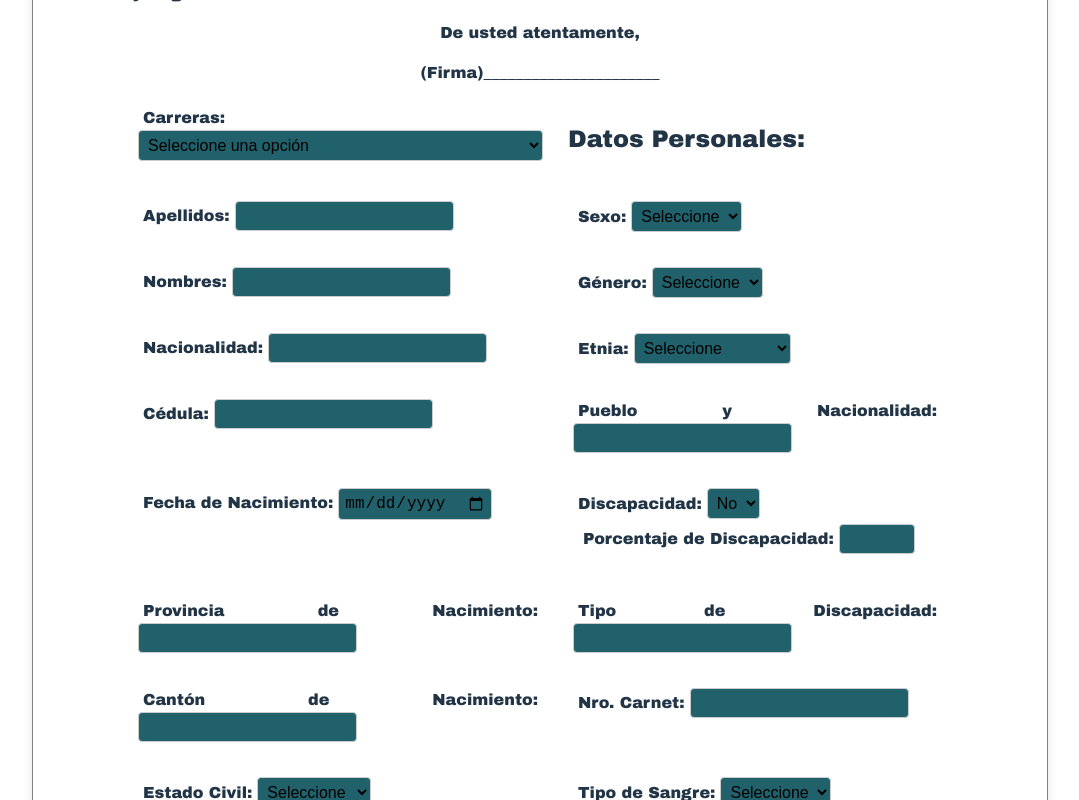
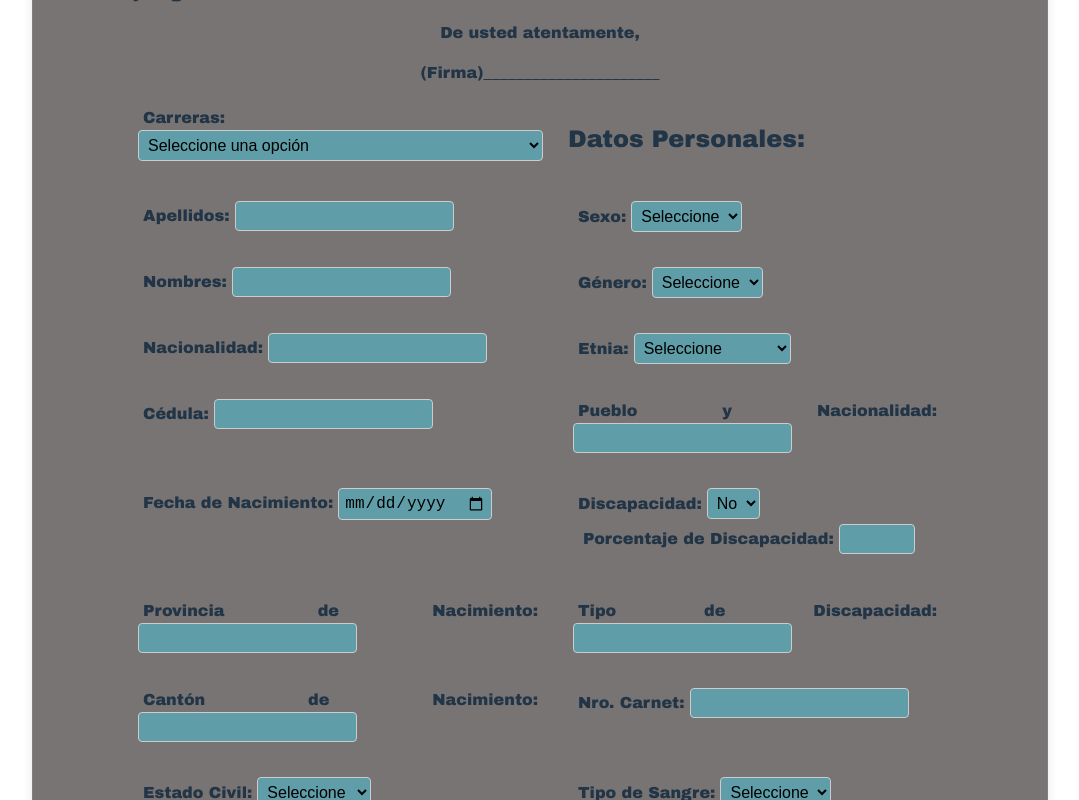
Before and after one commit to JuanISolis/frontend, a React (Vite) app: page /istec in a window 1280 px wide. Shown: the part 880-1680 px from the top of the page, without its empty margins (100-1179 px from the left). Built offline with nearby package versions, Linux system fonts and the light colour scheme.

Commit message:
provincia fix

```diff
--- a/src/formulario/FormularioIS.css
+++ b/src/formulario/FormularioIS.css
@@ -5,14 +5,15 @@
   border: 1px grey solid;
   border-radius: 18px;
   box-shadow: 0px 0px 10px rgba(0, 0, 0, 0.1);
+  background-color: rgba(85, 78, 78, 0.785);
 }
 
 input {
-  background-color: rgb(33, 97, 107);
+  background-color: rgb(95, 158, 168);
 }
 
 select {
-  background-color: rgb(33, 97, 107);
+  background-color: rgb(95, 158, 168);
 }
 
 h1 {
--- a/src/formulario/ISTEC.jsx
+++ b/src/formulario/ISTEC.jsx
@@ -226,11 +226,11 @@ const EstudianteForm = () => {
           />
         </div>
         <div className="form-row">
-          <label htmlFor="puebloNacionalidad">Pueblo y Nacionalidad:</label>
+          <label htmlFor="pueblo_nacionalidad">Pueblo y Nacionalidad:</label>
           <input
             type="text"
-            id="puebloNacionalidad"
-            name="puebloNacionalidad"
+            id="pueblo_nacionalidad"
+            name="pueblo_nacionalidad"
             value={formData.datos_estudiante.pueblo_nacionalidad || ""}
             onChange={(e) => handleNestedChange(e, "datos_estudiante")}
           />
@@ -271,21 +271,21 @@ const EstudianteForm = () => {
           </div>
         </div>
         <div className="form-row">
-          <label htmlFor="provinciaNacimiento">Provincia de Nacimiento:</label>
+          <label htmlFor="provincia_nacimiento">Provincia de Nacimiento:</label>
           <input
             type="text"
-            id="provinciaNacimiento"
-            name="provinciaNacimiento"
+            id="provincia_nacimiento"
+            name="provincia_nacimiento"
             value={formData.datos_estudiante.provincia_nacimiento || ""}
             onChange={(e) => handleNestedChange(e, "datos_estudiante")}
           />
         </div>
         <div className="form-row">
-          <label htmlFor="tipoDiscapacidad">Tipo de Discapacidad:</label>
+          <label htmlFor="discapacidad">Tipo de Discapacidad:</label>
           <input
             type="text"
-            id="tipoDiscapacidad"
-            name="tipoDiscapacidad"
+            id="discapacidad"
+            name="discapacidad"
             value={formData.salud.discapacidad.tipo || ""}
             onChange={(e) => handleNestedChange(e, "salud")}
           />
```
